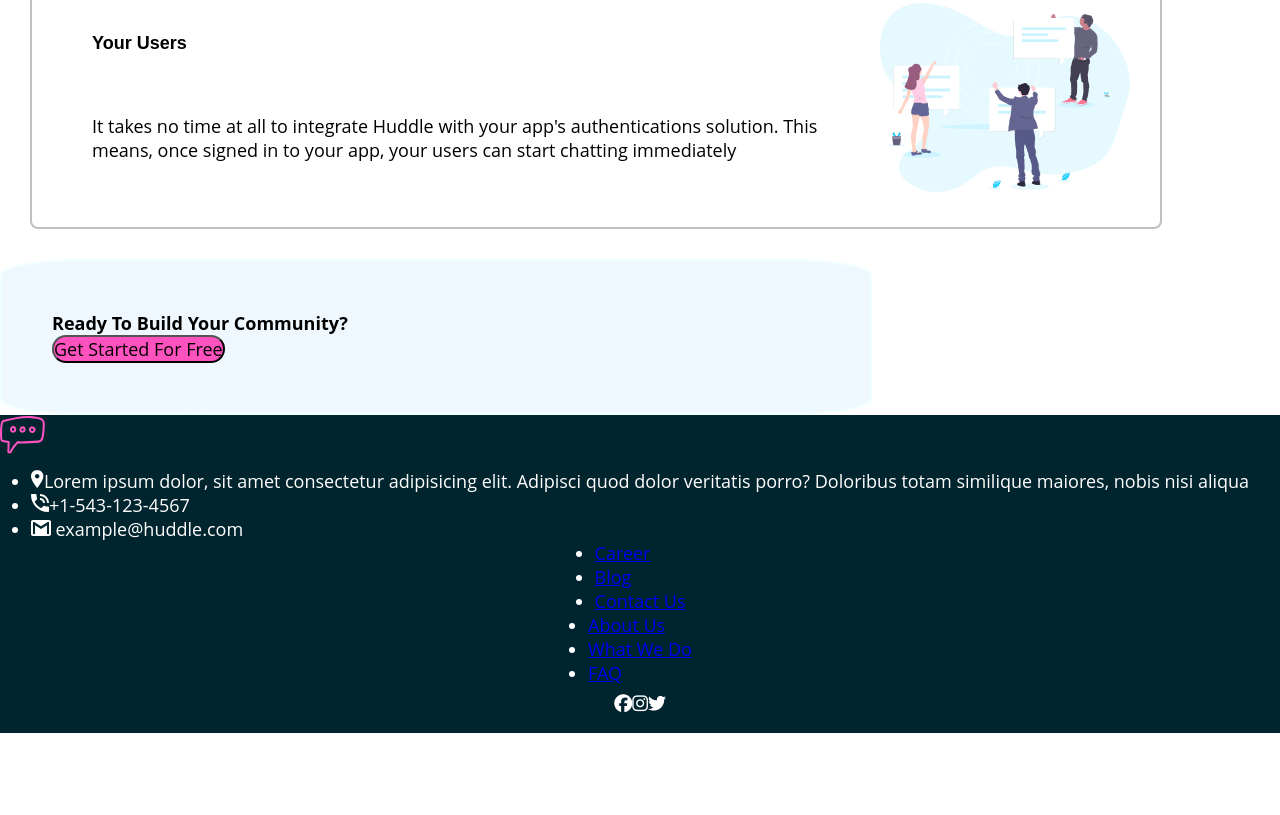
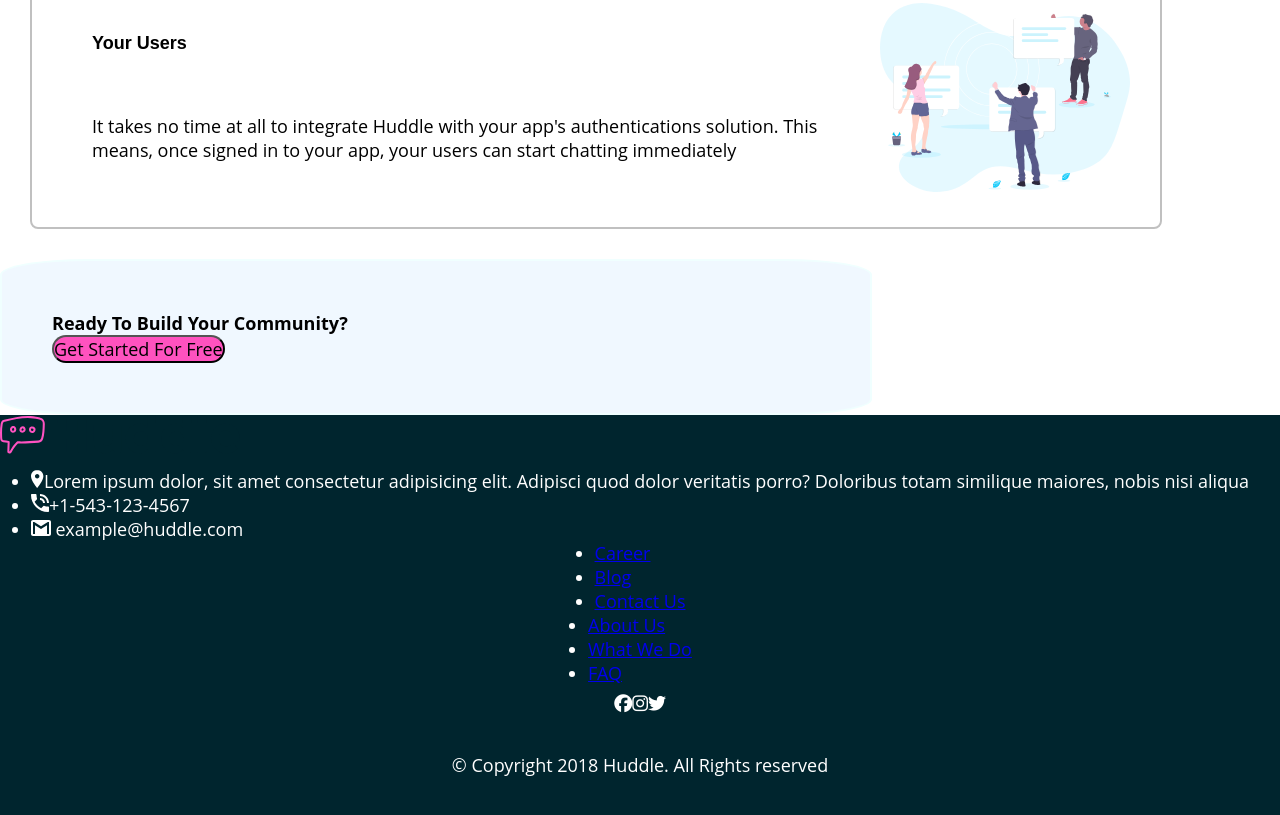
Before and after one commit to mariams58/html-landing-page, a plain HTML site: page index.html in a window 1280 px wide. Shown: the part 1036-1851 px from the top of the page. Before the commit the page ends 1769 px from the top, so only its background shows below. Drawn offline with Linux system fonts and the light colour scheme; a web font is replaced by a local one.

Commit message:
Update index.html

```diff
--- a/index.html
+++ b/index.html
@@ -66,6 +66,7 @@
         <h2><b>Ready To Build Your Community?</b></h2>
         <button class="pk">Get Started For Free</button>
     </div>
+</body>
     <footer>
         <img src="images/logo.svg" alt="logo">
         <div class="foot">
@@ -95,7 +96,7 @@
                 <i class="fa-brands fa-instagram"></i>
                 <i class="fa-brands fa-twitter"></i>
             </div>
+            <p>&copy Copyright 2018 Huddle. All Rights reserved</p>
         </div>
     </footer>
-</body>
 </html>
```
